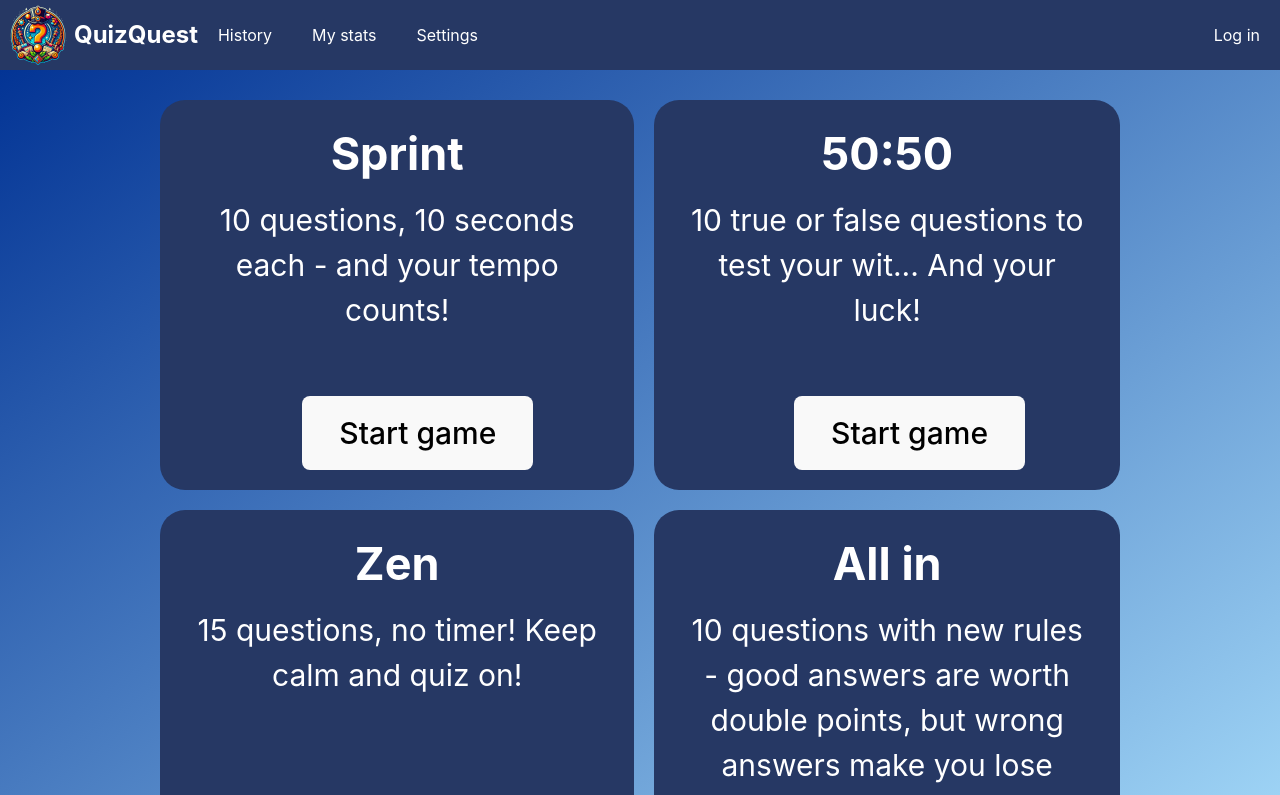
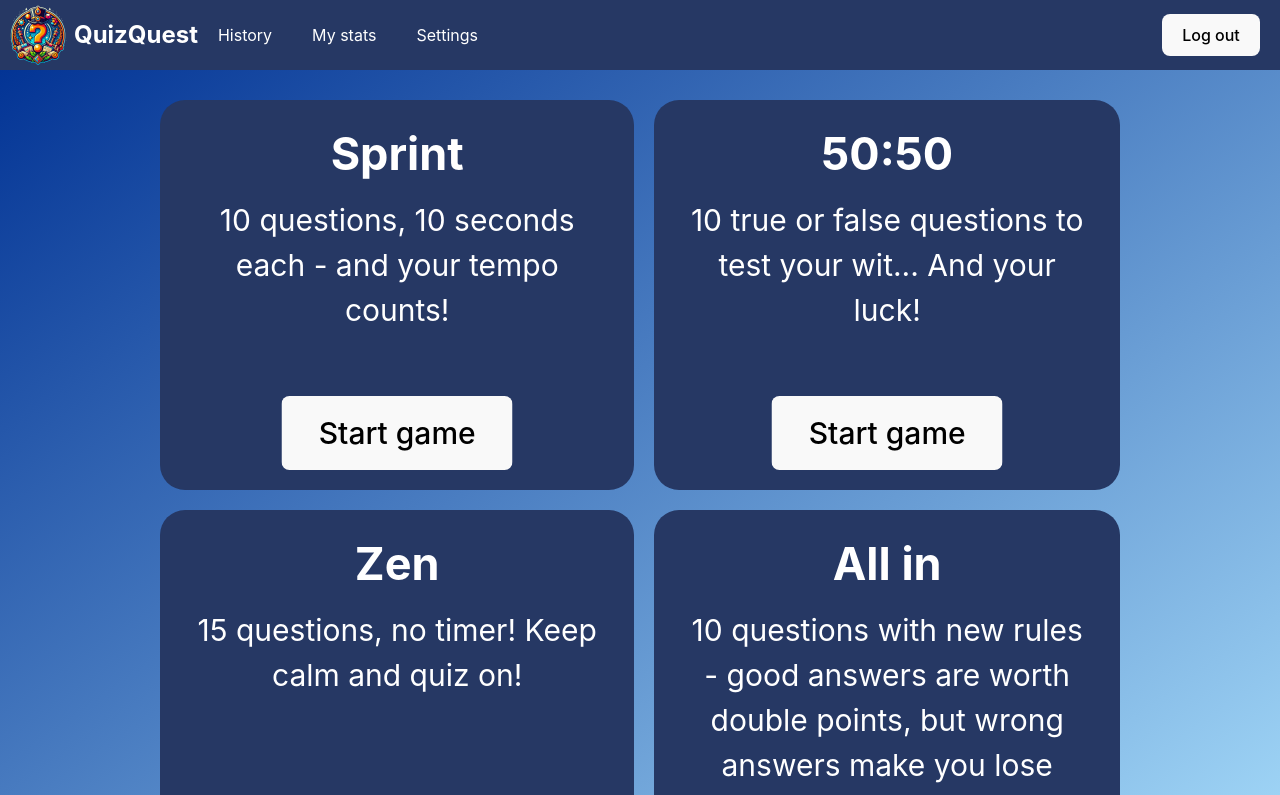
Before and after one commit to CodecoolGlobal/freestyle-mern-project-react-kveszti, a React (Vite) app in the folder client/: page / in a window 1280 px wide. Shown: the top 795 px of the page. Built offline with nearby package versions, Linux system fonts and the light colour scheme.

Commit message:
css,navbar

```diff
--- a/client/src/App.css
+++ b/client/src/App.css
@@ -39,7 +39,8 @@
   margin-bottom: 10px;
   position: absolute;
   bottom: 10px;
-  left: 30%;
+  left: 50%;
+  transform: translateX(-50%);
 }
 
 .navCont {
@@ -56,7 +57,7 @@
   align-items: center;
 }
 
-.navLogin {
+.navLoginLogout {
   position: absolute;
   right: 0;
   margin-right: 20px
@@ -66,6 +67,11 @@
 .navMyStats,
 .navSettings {
   margin: 20px;
+}
+
+.goToRegister {
+  margin: 0 auto;
+  display: block;
 }
 
 body {
--- a/client/src/Features/Header/Header.jsx
+++ b/client/src/Features/Header/Header.jsx
@@ -1,6 +1,6 @@
 import { useNavigate } from "react-router-dom";
 
-export default function Header({ validUser }) {
+export default function Header({ validUser, setValidUser }) {
     const navigate = useNavigate();
 
     return (
@@ -12,8 +12,9 @@ export default function Header({ validUser }) {
                     <p className="navHistory" onClick={() => navigate("/underconstruction")}>History</p>
                     <p className="navMyStats" onClick={() => navigate("/underconstruction")}>My stats</p>
                     <p className="navSettings" onClick={() => navigate("/underconstruction")}>Settings</p>
-                </> : ""}
-                <p className="navLogin" onClick={() => navigate("/login")}>Log in</p>
+                    <button className="navLoginLogout" onClick={() => setValidUser(false)}>Log out</button>
+                </> : <button className="navLoginLogout" onClick={() => navigate("/login")}>Log in</button>}
+
             </nav>
 
         </header>
--- a/client/src/Pages/Layout/Layout.jsx
+++ b/client/src/Pages/Layout/Layout.jsx
@@ -8,9 +8,9 @@ import { ValidUserContext } from "../../App";
 
 
 export function Layout() {
-    const { validUser } = useContext(ValidUserContext)
+    const { validUser, setValidUser } = useContext(ValidUserContext)
     return (<>
-        <Header validUser={validUser} />
+        <Header validUser={validUser} setValidUser={setValidUser} />
         <Outlet />
         <Footer />
     </>
--- a/client/src/Pages/MainPage/MainPage.jsx
+++ b/client/src/Pages/MainPage/MainPage.jsx
@@ -33,9 +33,12 @@ export default function MainPage() {
         <main className="mainPageCont">
             {gameModeArray.map((mode, index) => <GameModeCont key={index + mode.title.charCodeAt(0)} title={mode.title} summary={mode.summary} validUser={validUser} path={mode.path} cls={"gridItem" + index} />)}
         </main> :
-        <main className="mainPageCont">
-            {gameModeArray.map((mode, index) => <GameModeCont key={index + mode.title.charCodeAt(0)} title={mode.title} summary={mode.summary} validUser={validUser} path={mode.path} />)}
+        <>
+            <main className="mainPageCont">
+                {gameModeArray.map((mode, index) => <GameModeCont key={index + mode.title.charCodeAt(0)} title={mode.title} summary={mode.summary} validUser={validUser} path={mode.path} />)}
+
+            </main>
             <button id="goToRegister" onClick={() => navigate("/register")}>I would like to create an account</button>
-        </main>
+        </>
     )
 }
```
